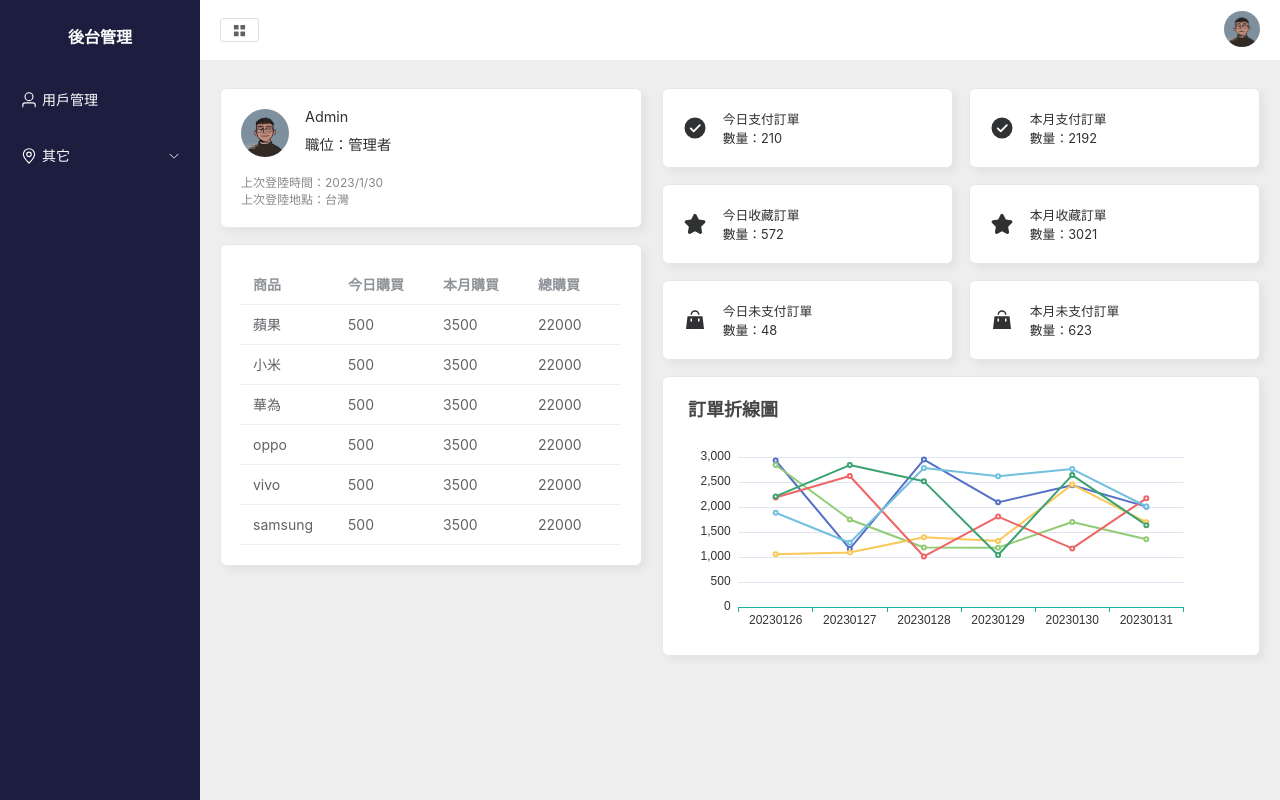
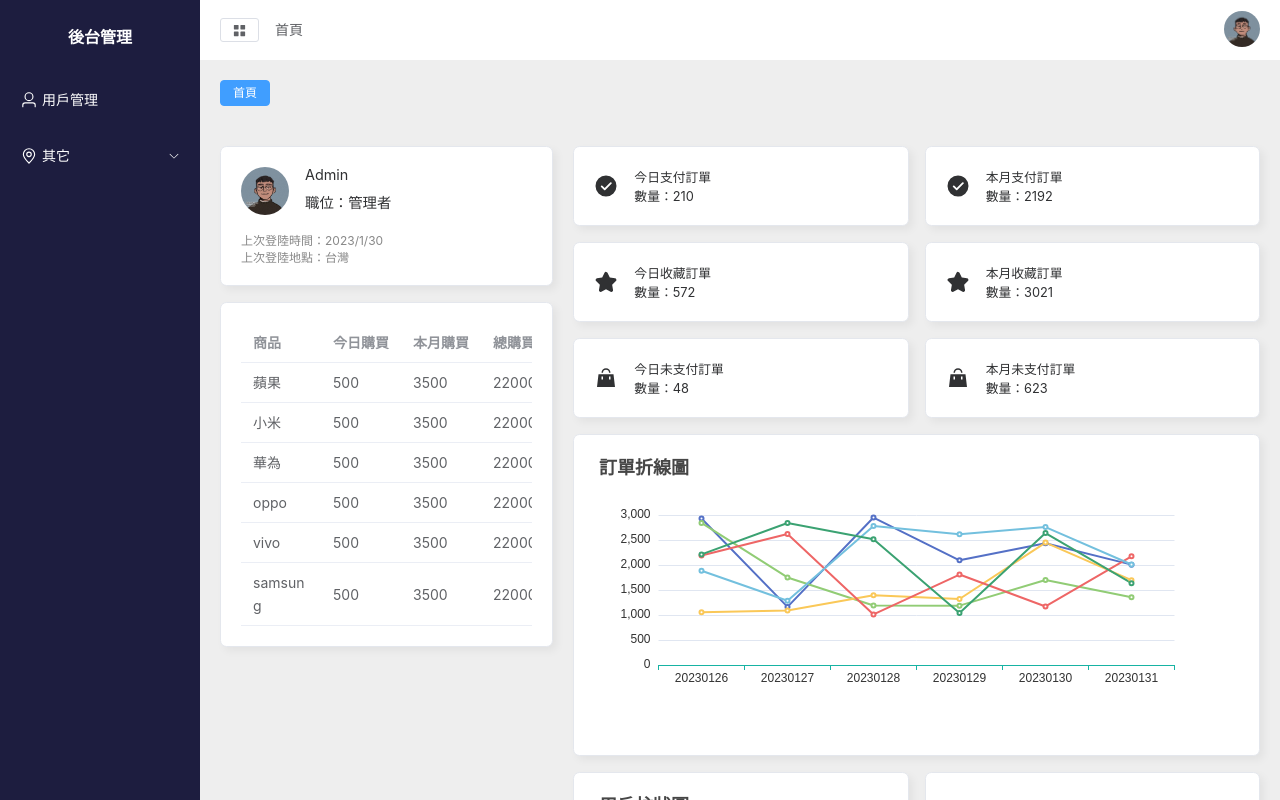
Before and after one commit to thisWeb1225/Vue3-CMS, a Vue app: page /#/home in a window 1280 px wide. Built offline with nearby package versions, Linux system fonts and the light colour scheme.

Commit message:
add pieChart/lineChart/tabs

```diff
--- a/src/api/api.js
+++ b/src/api/api.js
@@ -8,7 +8,7 @@ export default {
   // home 組件，左側表格數據獲取
   getTableData: (params) => {
     return request({
-      url: '/tableData',
+      url: '/home/api/tableData',
       method: 'get',
       data: params,
       isMock: true,
@@ -17,7 +17,7 @@ export default {
 
   getCountData: (params) => {
     return request({
-      url: '/countData',
+      url: '/home/api/countData',
       method: 'get',
       data: params,
       isMock: true,
@@ -26,10 +26,19 @@ export default {
 
   getChartData: (params) => {
     return request({
-      url: '/chartData',
+      url: '/home/api/chartData',
       method: 'get',
       data: params,
       isMock: true,
     });
   },
+
+  getUserData: (params) => {
+    return request({
+      url: '/user/getUser',
+      method: 'get',
+      data: params,
+      mock: true,
+    });
+  },
 };
--- a/src/api/mock.js
+++ b/src/api/mock.js
@@ -1,6 +1,9 @@
 import Mock from 'mockjs';
 import homeApi from './mockData/home';
+import userApi from './mockData/user';
 
 Mock.mock('/home/api/tableData', homeApi.getTableData);
 Mock.mock('/home/api/countData', homeApi.getCountData);
 Mock.mock('/home/api/chartData', homeApi.getChartData);
+
+Mock.mock(/user\/getUser/, 'get', userApi.getUserList);
--- a/src/api/mockData/home.js
+++ b/src/api/mockData/home.js
@@ -184,38 +184,38 @@ export default {
         userData: [
           {
             date: '周一',
-            new: 5,
-            active: 200,
+            new: Math.floor(Math.random() * 20),
+            active: Math.floor(Math.random() * 200 + 50),
           },
           {
-            date: '周一',
-            new: 5,
-            active: 200,
+            date: '周二',
+            new: Math.floor(Math.random() * 20),
+            active: Math.floor(Math.random() * 200 + 50),
           },
           {
-            date: '周一',
-            new: 5,
-            active: 200,
+            date: '周三',
+            new: Math.floor(Math.random() * 20),
+            active: Math.floor(Math.random() * 200 + 50),
           },
           {
-            date: '周一',
-            new: 5,
-            active: 200,
+            date: '周四',
+            new: Math.floor(Math.random() * 20),
+            active: Math.floor(Math.random() * 200 + 50),
           },
           {
-            date: '周一',
-            new: 5,
-            active: 200,
+            date: '周五',
+            new: Math.floor(Math.random() * 20),
+            active: Math.floor(Math.random() * 200 + 50),
           },
           {
-            date: '周一',
-            new: 5,
-            active: 200,
+            date: '周六',
+            new: Math.floor(Math.random() * 20),
+            active: Math.floor(Math.random() * 200 + 50),
           },
           {
-            date: '周一',
-            new: 5,
-            active: 200,
+            date: '周日',
+            new: Math.floor(Math.random() * 20),
+            active: Math.floor(Math.random() * 200 + 50),
           },
         ],
       },
--- /dev/null
+++ b/src/api/mockData/user.js
@@ -0,0 +1,73 @@
+import Mock from 'mockjs';
+
+function param2Obj(url) {
+  const search = url.split('?')[1];
+  if (!search) {
+    return;
+  }
+  return JSON.parse(
+    '{"' +
+      decodeURIComponent(search)
+        .replace(/"/g, '\\"')
+        .replace(/&/g, '","')
+        .replace(/=/g, '":"') +
+      '"}'
+  );
+}
+
+let List = [];
+const COUNT = 200;
+for (let i = 0; i < COUNT; i++) {
+  List.push(
+    Mock.mock({
+      id: Mock.Random.guid(),
+      name: Mock.Random.cname(),
+      addr: Mock.mock('@county(true)'),
+      age: Mock.Random.integer(18, 60),
+      birth: Mock.Random.date(),
+      gender: Mock.Random.integer(0, 1),
+    })
+  );
+}
+
+export default {
+  /**
+   * 獲取列表
+   * 要帶參數 name, page, limit; name 可以不填, page,limit 有默認值
+   * @param name, page, limit
+   * @return {{code: number, count: number, data: *[]}}
+   */
+  // getUserList: (config) => {
+  //   const { name, page = 1, limit = 20 } = param2Obj(config.url);
+  //   const mockList = List.filter((user) => {
+  //     if (
+  //       name &&
+  //       user.name.indexOf(name) === -1 &&
+  //       user.addr.indexOf(name === -1)
+  //     ) {
+  //       return false;
+  //     }
+  //     return true;
+  //   });
+  //   const pageList = mockList.filter(
+  //     (item, index) => index < limit * page && index >= limit * (page - 1)
+  //   );
+
+  //   return {
+  //     code: 200,
+  //     data: {
+  //       list: pageList,
+  //       count: mockList.length,
+  //     },
+  //   };
+  // },
+
+  getUserList: (config) => {
+    return {
+      code: 200,
+      data: {
+        list: List,
+      },
+    };
+  },
+};
--- a/src/components/CommonAside.vue
+++ b/src/components/CommonAside.vue
@@ -46,6 +46,9 @@
 
 <script setup>
 import { useRouter } from 'vue-router';
+import { useStore } from 'vuex';
+
+const store = useStore();
 
 const list = [
   {
@@ -88,7 +91,11 @@ const hasChildren = () => {
 const router = useRouter();
 
 const clickMenu = (item) => {
+  // 控制路由
   router.push({name:item.name})
+
+  // 控制麵包屑 menu
+  store.commit('selectMenu', item)
 }
 
 </script>
--- a/src/components/CommonHeader.vue
+++ b/src/components/CommonHeader.vue
@@ -7,7 +7,10 @@
           <Menu />
         </el-icon>
       </el-button>
-      <h3>首頁</h3>
+      <el-breadcrumb separator="/">
+        <el-breadcrumb-item :to="{ path: '/' }">首頁</el-breadcrumb-item>
+        <el-breadcrumb-item :to="currentMenu.path" v-if="currentMenu">{{ currentMenu.label }}</el-breadcrumb-item>
+      </el-breadcrumb>
     </div>
     <div class="r-content">
       <el-dropdown>
@@ -26,6 +29,7 @@
 </template>
 
 <script setup>
+import { computed } from 'vue';
 import { useStore } from 'vuex';
 
 const store = useStore();
@@ -37,6 +41,12 @@ const getImage = (user) => {
 const handleCollapse = () => {
   store.commit('updateIsCollapse');
 }
+
+let currentMenu = computed(() => {
+  return store.state.currentMenu;
+})
+
+
 </script>
 
 <style scoped>
--- /dev/null
+++ b/src/components/CommonTab.vue
@@ -0,0 +1,66 @@
+<template>
+  <div class="tags">
+    <el-tag
+      class="tags__item"
+      v-for="(tag, index) in tabsList"
+      :key="tag.name"
+      :closable="tag.name !== 'home'"
+      :disable-transitions="false"
+      :effect="route.name === tag.name ? 'dark' : 'plain'"
+      @click="changeMenu(tag)"
+      @close="handleClose(tag, index)"
+    >
+    {{ tag.label }}
+  </el-tag>
+  </div>
+</template>
+
+<script setup>
+import { useStore } from 'vuex';
+import { useRouter, useRoute } from 'vue-router';
+
+const store = useStore();
+const router = useRouter();
+const route = useRoute();
+
+const tabsList = store.state.tabsList;
+
+const changeMenu = (tag) => {
+  router.push({name: tag.name})
+}
+
+const handleClose = (tag, currentIndex) => {
+  let totalIndex = tabsList.length - 1;
+  store.commit('closeTab', tag)
+
+  if (tag.name !== route.name) {
+    return;
+  }
+
+  // 刪掉最後一個，自動跳到前一個
+  if (currentIndex === totalIndex) {
+    router.push({
+      name: tabsList[currentIndex - 1].name
+    })
+  }
+  // 刪掉當前的，跳到下一個
+  else {
+    router.push({
+      name: tabsList[currentIndex].name
+    })
+  }
+
+}
+
+</script>
+
+<style scoped>
+.tags {
+  padding: 20px;
+}
+.tags__item {
+  padding: 12px;
+  cursor: pointer;
+  margin-right: 12px;
+}
+</style>
--- a/src/config/index.js
+++ b/src/config/index.js
@@ -12,7 +12,7 @@ const env = import.meta.env.MODE || 'prod';
 const EnvConfig = {
   development: {
     baseApi: '/api',
-    mockApi: '/home/api',
+    mockApi: '/',
   },
   test: {
     baseApi: '//test.future.com/api',
--- a/src/store/index.js
+++ b/src/store/index.js
@@ -3,10 +3,37 @@ import { createStore } from 'vuex';
 export default createStore({
   state: {
     isCollapse: true,
+    currentMenu: null,
+    tabsList: [
+      {
+        path: '/',
+        name: 'home',
+        label: '首頁',
+        icon: 'home',
+      },
+    ],
   },
   mutations: {
     updateIsCollapse(state, payload) {
       state.isCollapse = !state.isCollapse;
     },
+
+    selectMenu(state, val) {
+      // 判斷
+      if (val.name === 'home') {
+        state.currentMenu = null;
+      } else {
+        state.currentMenu = val;
+        let addTab = state.tabsList.findIndex((item) => item.name === val.name);
+        addTab === -1 ? state.tabsList.push(val) : '';
+      }
+    },
+
+    closeTab(state, val) {
+      let removeTag = state.tabsList.findIndex(
+        (item) => item.name === val.name
+      );
+      state.tabsList.splice(removeTag, 1);
+    },
   },
 });
--- a/src/views/Main.vue
+++ b/src/views/Main.vue
@@ -4,6 +4,7 @@
       <CommonAside></CommonAside>
       <el-container class="r-content">
         <CommonHeader></CommonHeader>
+        <CommonTab></CommonTab>
         <el-main>
           <router-view></router-view>
         </el-main>
@@ -15,6 +16,7 @@
 <script setup>
 import CommonHeader from '../components/CommonHeader.vue';
 import CommonAside from '../components/CommonAside.vue';
+import CommonTab from '../components/CommonTab.vue';
 </script>
 
 <style>
--- a/src/views/home/Home.vue
+++ b/src/views/home/Home.vue
@@ -1,6 +1,6 @@
 <template>
   <el-row class="home" :gutter="20">
-    <el-col :span="10" style="margin-top: 8px">
+    <el-col :span="8">
       <el-card shadow="hover">
         <div class="user">
           <div class="user__info">
@@ -26,7 +26,7 @@
         </el-table>
       </el-card>
     </el-col>
-    <el-col :span="14" style="margin-top: 8px">
+    <el-col :span="16">
       <div class="order">
         <el-card
         v-for="item in countData"
@@ -41,9 +41,19 @@
           </div>
         </el-card>
       </div>
-      <el-card style="height: 280px; margin-top: 16px">
-        <div ref="echart" style="height: 280px"></div>
-      </el-card>
+
+      <div class="graph">
+        <el-card class="graph__line">
+          <div ref="echart" style="height: 280px"></div>
+        </el-card>
+        <el-card>
+          <div ref="userechart" style="height: 280px"></div>
+        </el-card>
+        <el-card>
+            <div ref="videoechart" style="height: 280px"></div>
+        </el-card>
+
+      </div>
     </el-col>
   </el-row>
 </template>
@@ -51,6 +61,7 @@
 <script setup>
 import { onMounted, ref, reactive, getCurrentInstance } from 'vue';
 import * as echarts from 'echarts'
+// import {xOptions, pieOptions} from './../../js/echartSetting'
 
 const {proxy} = getCurrentInstance();
 
@@ -77,9 +88,7 @@ const getCountList = async () => {
 
 // Echart 設定
 let xOptions = reactive({
-  title: {
-    text: "訂單折線圖"
-  },
+
   textStyle: {
     color: '#333',
   },
@@ -114,7 +123,6 @@ let pieOptions = reactive({
   tooltip: {
     trigger: 'item',
   },
-  color: ['#2ec7c9', '#b6a2de', '5ab1ef'],
   series: [],
 })
 let orderData = reactive({
@@ -131,28 +139,63 @@ let videoData =reactive({
 
 const getChartData = async () => {
   let result = await proxy.$api.getChartData()
-  console.log(result)
-  // countData.value = res.countData;
-  let res = result.orderData;
+  let orderRes = result.orderData;
   let userRes = result.userData;
-  let videoData = result.videoData;
+  let videoRes = result.videoData;
 
-  orderData.xData = res.date;
-  const keyArray = Object.keys(res.data[0]);
+  orderData.xData = orderRes.date;
+  const keyArray = Object.keys(orderRes.data[0]);
   const series = [];
   keyArray.forEach((key) => {
     series.push({
       name: key,
-      data: res.data.map(item => item[key]),
+      data: orderRes.data.map(item => item[key]),
       type: 'line'
     })
   })
   orderData.series = series;
   xOptions.xAxis.data = orderData.xData;
   xOptions.series = orderData.series;
+  xOptions.title = {
+    text: '訂單折線圖'
+  }
   // 渲染
-  let hEcharts = echarts.init(proxy.$refs['echart'])
-  hEcharts.setOption(xOptions);
+  let orderEcharts = echarts.init(proxy.$refs['echart'])
+  orderEcharts.setOption(xOptions);
+
+  // 柱狀圖渲染
+  userData.xData = userRes.map(item => item.date);
+  userData.series = [
+    {
+      name: '新增用戶',
+      data: userRes.map(item => item.new),
+      type: 'bar'
+    },
+    {
+      name: '活躍用戶',
+      data: userRes.map(item => item.active),
+      type: 'bar'
+    },
+  ];
+  xOptions.xAxis.data = userData.xData;
+  xOptions.series = userData.series;
+  xOptions.title = {
+    text: '用戶柱狀圖'
+  }
+  let userEcharts = echarts.init(proxy.$refs['userechart'])
+  userEcharts.setOption(xOptions);
+
+  // 圓餅圖
+  videoRes.series = [
+    {
+      data: videoRes,
+      type: 'pie'
+    }
+  ];
+  pieOptions.series = videoRes.series;
+  let videoEchart = echarts.init(proxy.$refs['videoechart']);
+  videoEchart.setOption(pieOptions)
+
 }
 ;
 
@@ -227,4 +270,16 @@ onMounted(() => {
   margin-top: 16px;
   color: #888;
 }
+
+.graph {
+  display: grid;
+  grid-template-columns: 1fr 1fr;
+  grid-template-rows: 1fr 1fr;
+  gap: 16px;
+  margin-top: 16px;
+}
+
+.graph__line {
+  grid-area: 1 / 1 / 3 / 3;
+}
 </style>
--- a/src/views/user/User.vue
+++ b/src/views/user/User.vue
@@ -5,7 +5,17 @@
 </template>
 
 <script setup>
+import { onMounted, getCurrentInstance } from 'vue';
 
+const { proxy } = getCurrentInstance()
+
+onMounted(() => {
+  const getUserData = async () => {
+    let res = await proxy.$api.getUserData()
+    console.log(res)
+  }
+  getUserData()
+})
 </script>
 
 <style lang="scss" scoped>
```
